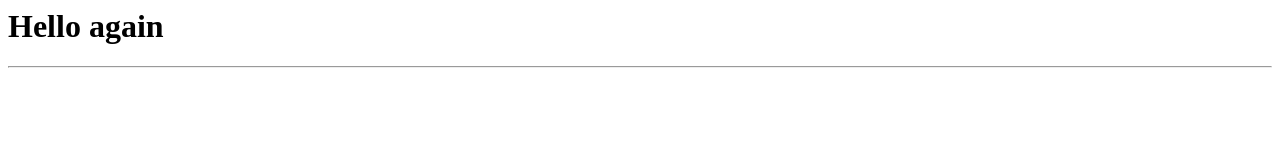
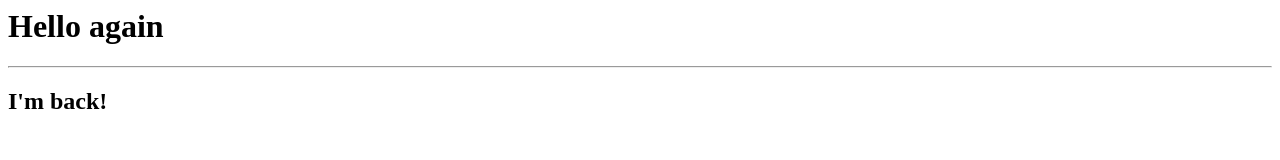
Before and after one commit to Banatronics/Hello-World, a plain HTML site: page index.html in a window 1280 px wide. Drawn offline with Linux system fonts and the light colour scheme.

Commit message:
updated index

```diff
--- a/index.html
+++ b/index.html
@@ -2,5 +2,6 @@
 	<body>
 		<p> <h1> Hello again </h1></p>
 		<hr />
+		<h2> I'm back! </h2>
 	</body>
 </html>
```
